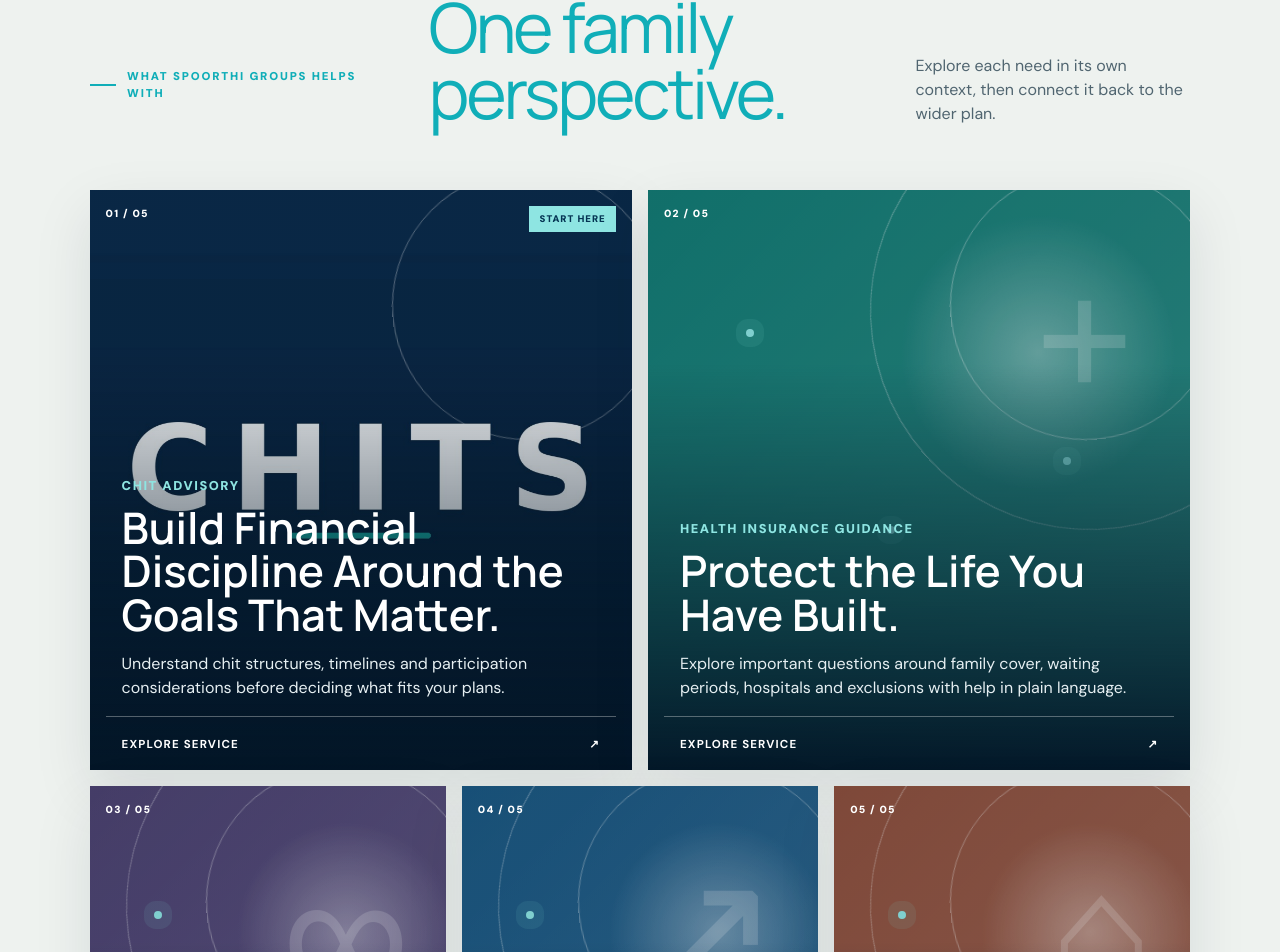
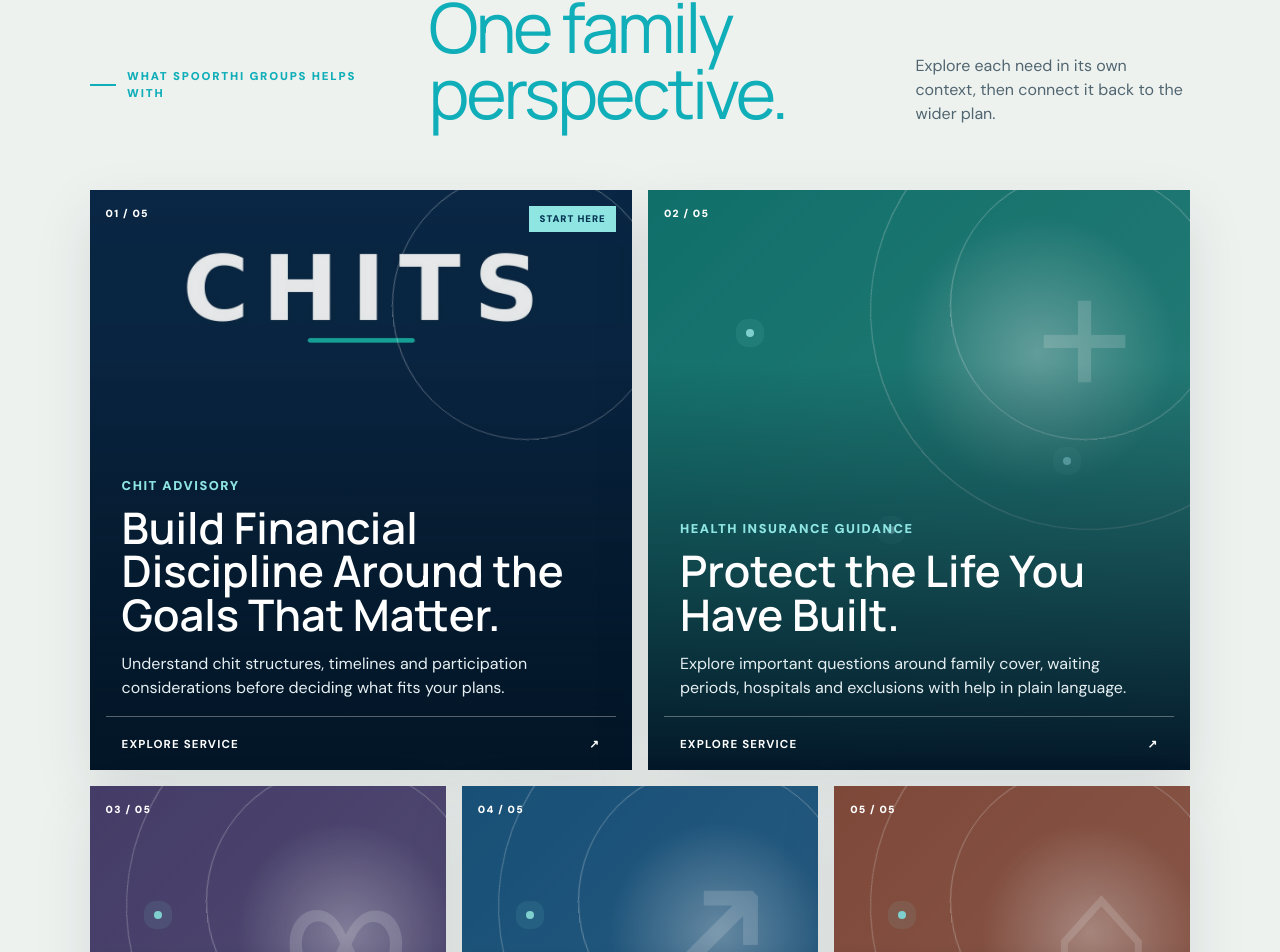
Before and after one commit to pranav269-commits/Spoorthi-Groups, a Next.js app: page / in a window 1280 px wide. Shown: the part 1923-2875 px from the top of the page. Built offline with nearby package versions, Linux system fonts and the light colour scheme; no server answers.

Commit message:
Homepage Chits card: use portrait card image

```diff
--- a/app/page.tsx
+++ b/app/page.tsx
@@ -21,7 +21,7 @@ export default function Home() {
 
     <PartnerNetwork/>
 
-    <section className="service-showcase" id="services"><div className="service-showcase-heading"><p className="eyebrow"><span/> What Spoorthi Groups helps with</p><h2>Five services.<br/><em>One family perspective.</em></h2><p>Explore each need in its own context, then connect it back to the wider plan.</p></div><div className="service-showcase-grid">{services.map((service,index)=><a className={`premium-service-card theme-${service.theme}`} href={`/services/${service.slug}`} key={service.slug}><div className="service-poster">{service.slug==='chits'?<img src="/media/chits-banner.jpg" alt="Chits — Spoorthi Groups" />:<><span className="poster-symbol">{service.symbol}</span><i/><i/><i/></>}</div><span className="service-card-index">{service.number} / 05</span><div><small>{service.label}</small><h3>{service.title}</h3><p>{service.summary}</p></div><b>Explore service <span>↗</span></b>{index===0&&<em>Start here</em>}</a>)}</div></section>
+    <section className="service-showcase" id="services"><div className="service-showcase-heading"><p className="eyebrow"><span/> What Spoorthi Groups helps with</p><h2>Five services.<br/><em>One family perspective.</em></h2><p>Explore each need in its own context, then connect it back to the wider plan.</p></div><div className="service-showcase-grid">{services.map((service,index)=><a className={`premium-service-card theme-${service.theme}`} href={`/services/${service.slug}`} key={service.slug}><div className="service-poster">{service.slug==='chits'?<img src="/media/chits-card.jpg" alt="Chits — Spoorthi Groups" />:<><span className="poster-symbol">{service.symbol}</span><i/><i/><i/></>}</div><span className="service-card-index">{service.number} / 05</span><div><small>{service.label}</small><h3>{service.title}</h3><p>{service.summary}</p></div><b>Explore service <span>↗</span></b>{index===0&&<em>Start here</em>}</a>)}</div></section>
 
     <section className="opening-statement"><p className="eyebrow"><span/> Beyond a single product</p><div><h2>Families do not make financial decisions in separate boxes.</h2><p>One goal can touch savings, protection, borrowing and property at the same time. Spoorthi Groups brings those conversations together—clearly, personally and without rushing the decision.</p></div><strong>Different needs.<br/><em>One relationship.</em></strong></section>
 
```
